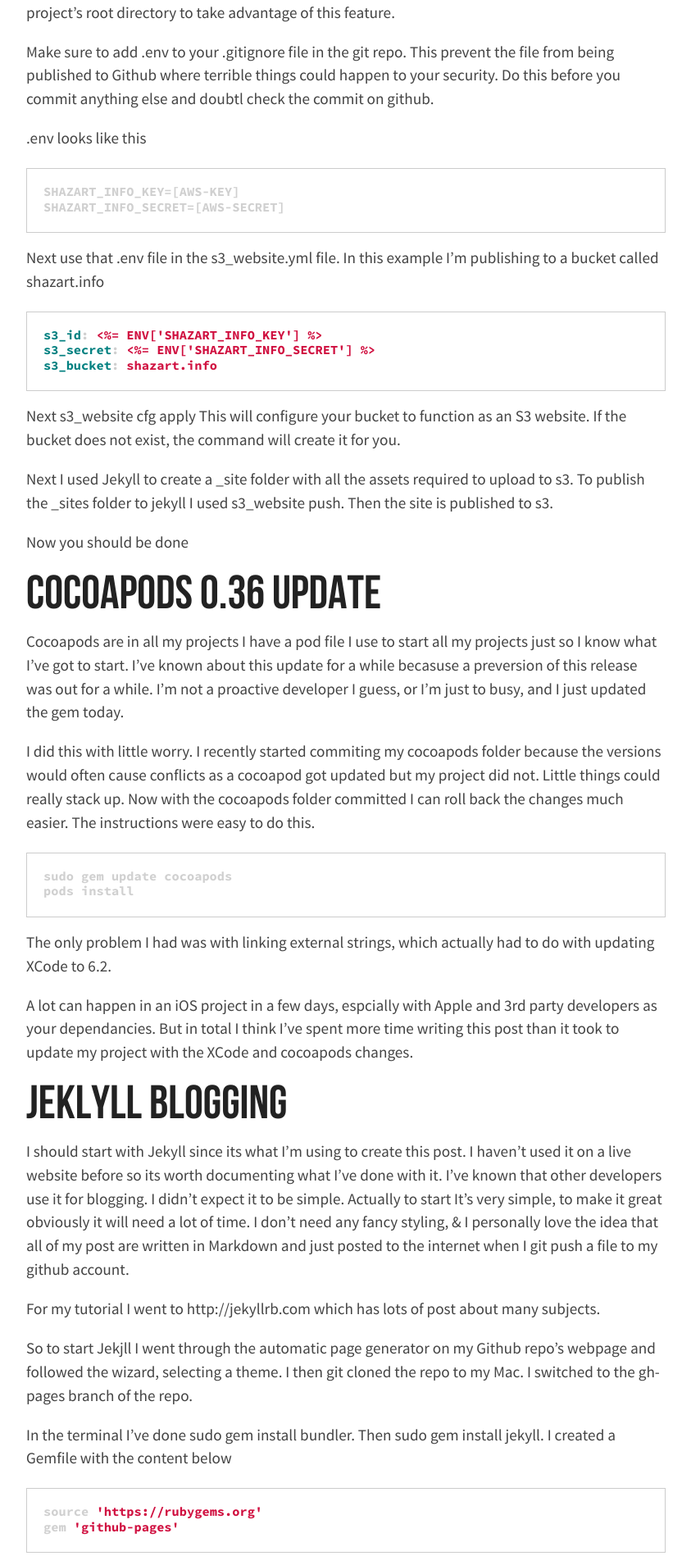
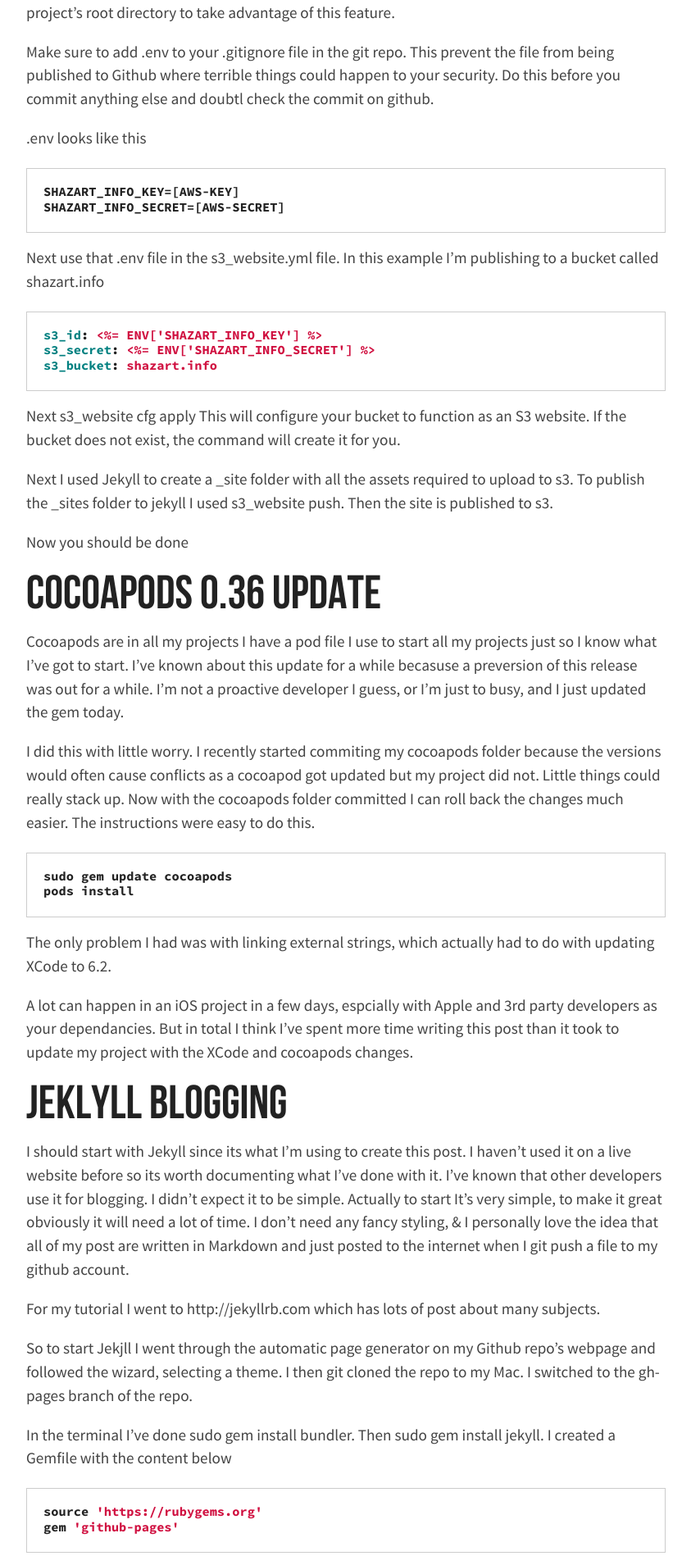
Before and after one commit to PaulWoodIII/paulwoodiii.github.io, a Jekyll site: the page built from index.html, in a window 1280 px wide. Shown: the part 525-2423 px from the top of the page at 82% size, without its empty margins (218-1061 px from the left). Built offline with Jekyll 4.4.1, drawn with Linux system fonts in a browser that asks for light colours; nearby versions of some CDN libraries; some web fonts are replaced; library files that are not in the unit come from our copies; the list of posts is cut into pages by our own code.

Commit message:
changed the pygments file so regular text is much darker

```diff
--- a/_sass/pygments.scss
+++ b/_sass/pygments.scss
@@ -1,5 +1,5 @@
 .highlight { overflow-x: auto;background: #ffffff; color: black; padding: 20px;border: 1px solid #ccc;}
-.highlight pre  { white-space: pre;  font-size: 0.8em;line-height: 1.2em;  color: #d0d0d0; }
+.highlight pre  { white-space: pre;  font-size: 0.8em;line-height: 1.2em;  color: #222222; }
 .highlight pre code {font-family: 'Source Code Pro', monospace;}
 .highlight .hll { background-color: #ffffcc }
 .highlight .c { color: #999988; font-style: italic } /* Comment */
--- a/css/pygments.css
+++ b/css/pygments.css
@@ -11,7 +11,7 @@
   white-space: pre;
   font-size: 0.8em;
   line-height: 1.2em;
-  color: #d0d0d0; }
+  color: #222222; }
 
 /* line 3, ../_sass/pygments.scss */
 .highlight pre code {
```
